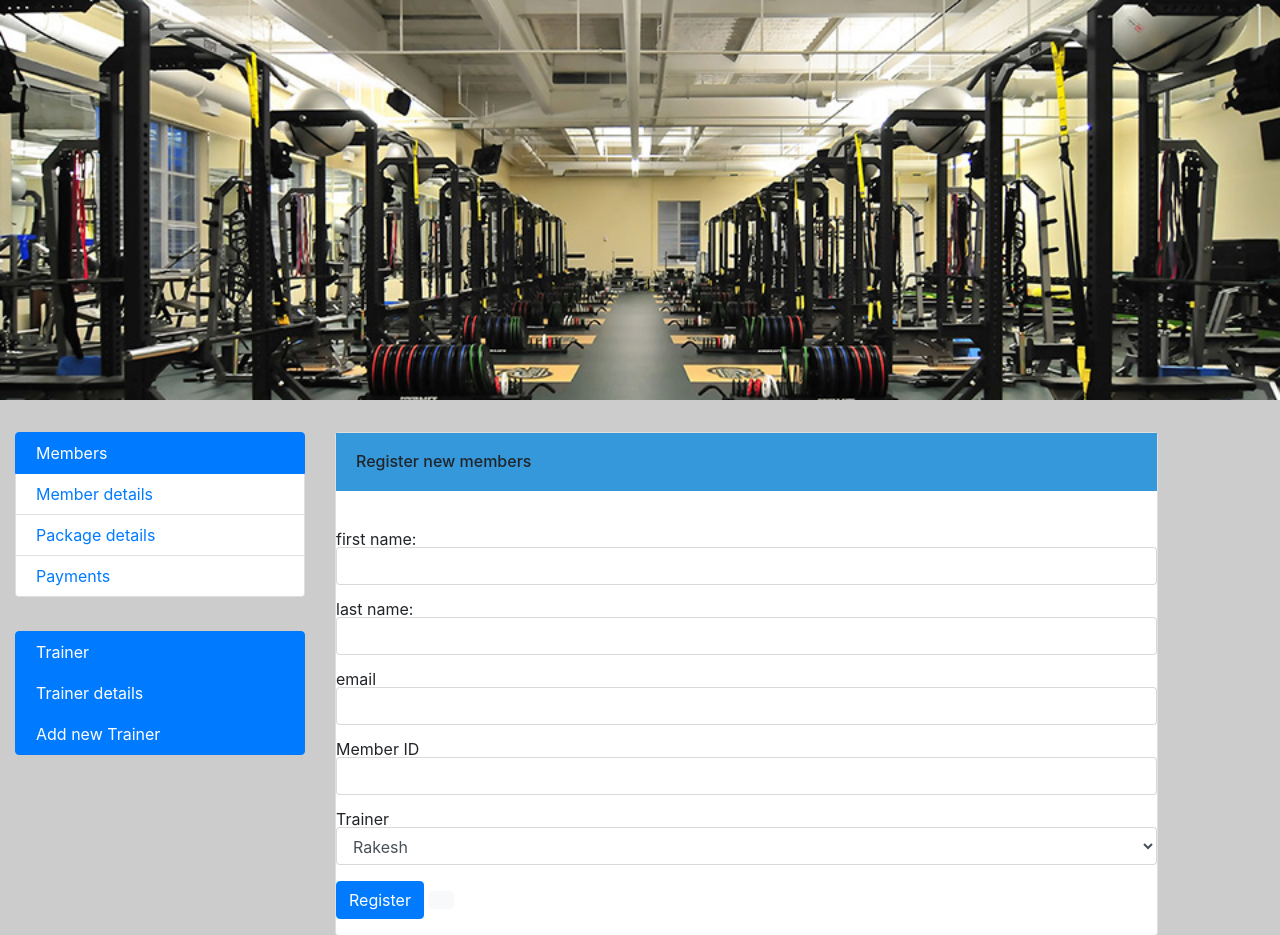
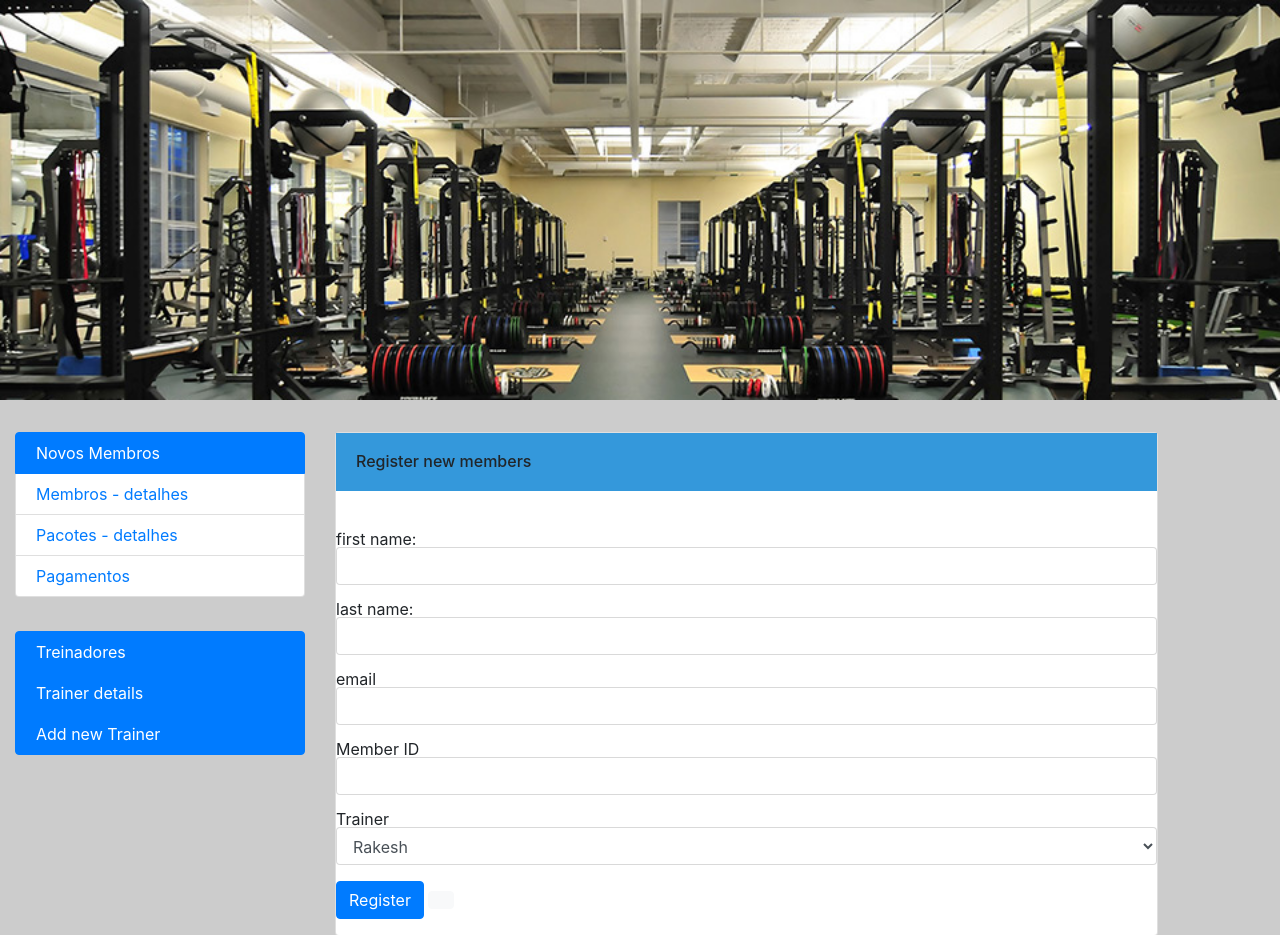
Before and after one commit to thuanedesouza/Academia, a PHP site: page /header.php in a window 1280 px wide. Shown: the top 935 px of the page. Run offline with PHP 8.4, Linux system fonts and the light colour scheme; data comes from the database, SQL or seed files in the repository; some libraries are stand-ins or nearby versions.

Commit message:
Update admin-panel.php
titulos

```diff
--- a/admin-panel.php
+++ b/admin-panel.php
@@ -1,26 +1,16 @@
 <!DOCTYPE html>
 <?php
-
 // php select option value from database
-
 $hostname = "localhost";
 $username = "root";
 $password = "";
 $databaseName = "loginsystem";
-
 // connect to mysql database
-
 $connect = mysqli_connect($hostname, $username, $password, $databaseName);
-
 // mysql select query
 $query = "SELECT * FROM `Trainer`";
-
 // for method 1
-
 $result1 = mysqli_query($connect, $query);
-
-
-
 ?>
 <html>
   <head>
@@ -36,14 +26,14 @@ $result1 = mysqli_query($connect, $query);
         <div class="col-md-3">
             <div class="list-group">
                 <a href="" class="list-group-item active"
-                   >Members</a>
-                <a href="trainer_details.php" class="list-group-item">Member details</a>
-                <a href="package.php" class="list-group-item">Package details</a>
-                <a href="payment.php" class="list-group-item">Payments</a>
+                   >Novos Membros</a>
+                <a href="trainer_details.php" class="list-group-item">Membros - detalhes</a>
+                <a href="package.php" class="list-group-item">Pacotes - detalhes</a>
+                <a href="payment.php" class="list-group-item">Pagamentos</a>
             </div>
             <hr>
             <div class="list-group">
-<a href="trainer.php" class="list-group-item active">Trainer</a>
+<a href="trainer.php" class="list-group-item active">Treinadores</a>
 <a href="trainer.php" class="list-group-item active">Trainer details</a>             <a href="trainer.php" class="list-group-item active">Add new Trainer</a>
 
             </div>
```
